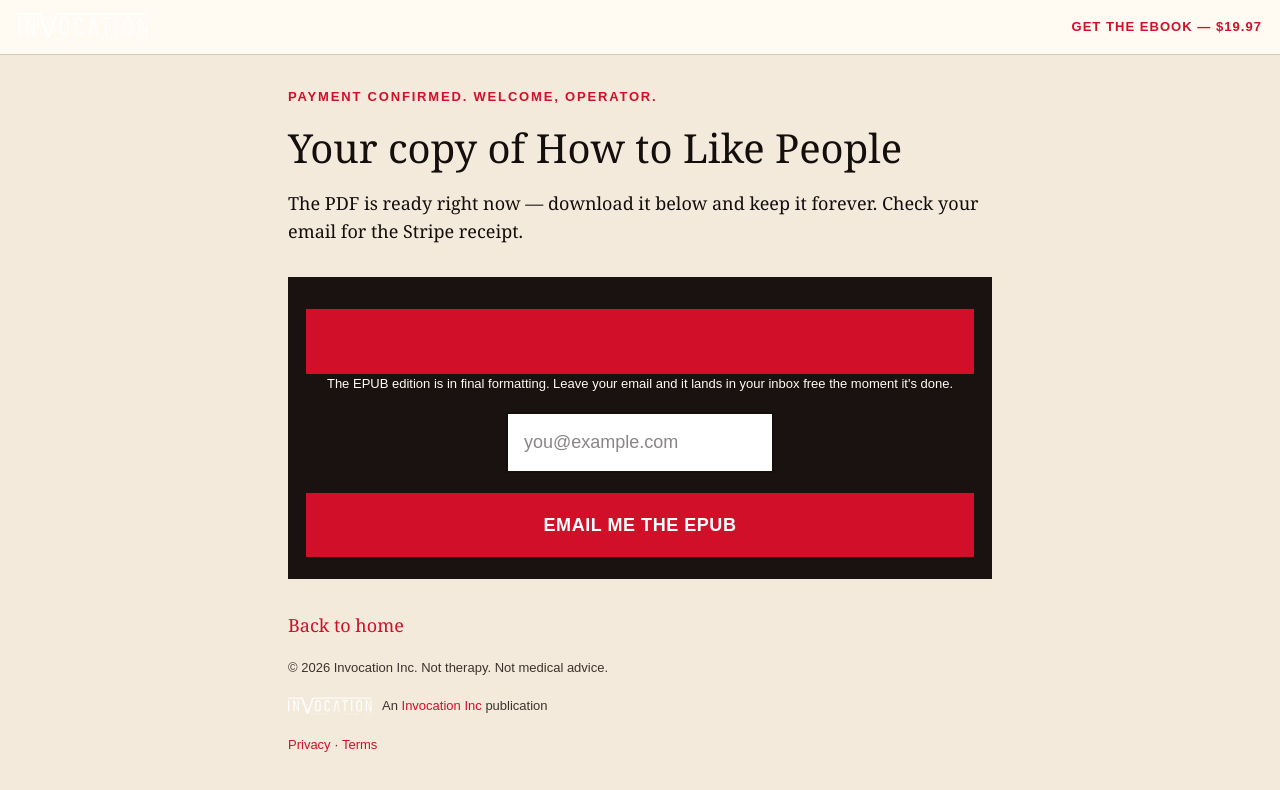
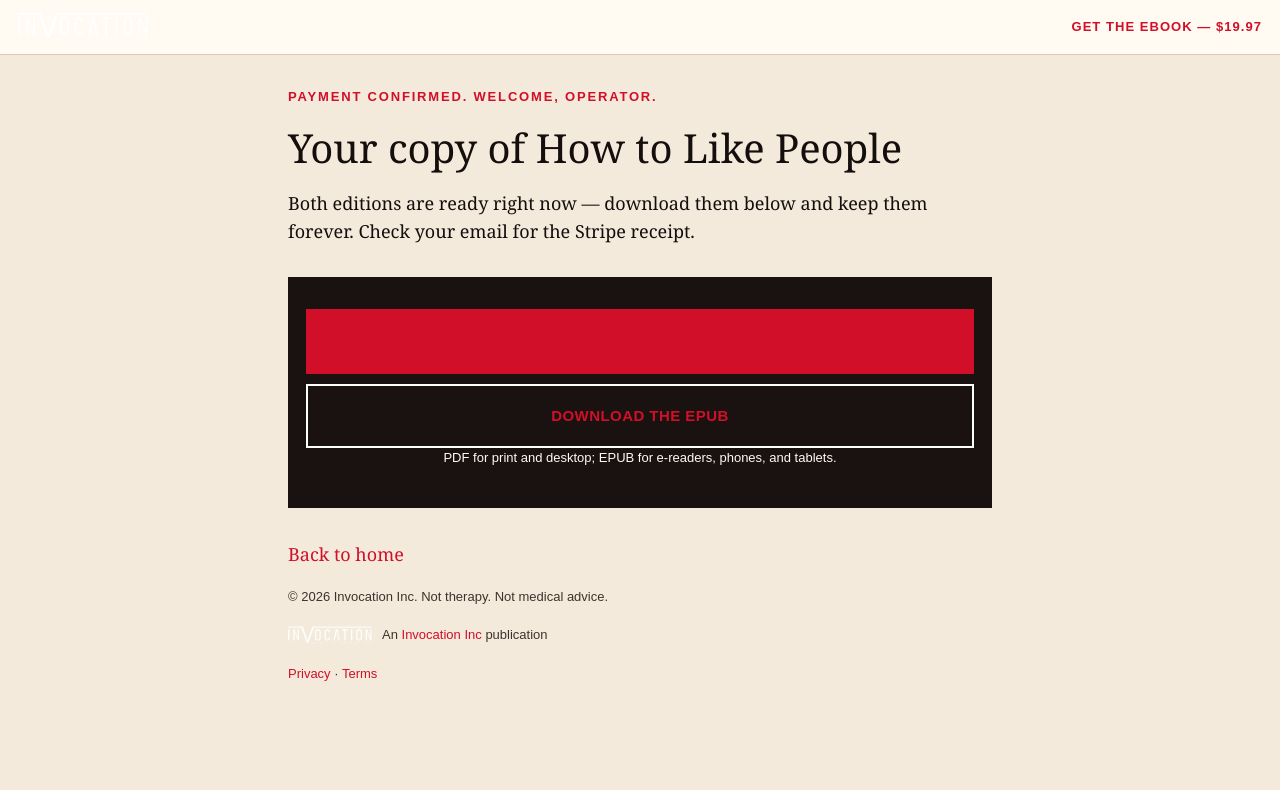
Before and after one commit to SOCIT/invocationinc-h2lp, a Next.js app: page /success in a window 1280 px wide. Shown: the top 790 px of the page. Built offline with nearby package versions, Linux system fonts and the light colour scheme.

Commit message:
H2LP V1.0 ebooks: polished PDF (cover, TOC, 137pp) + EPUB; success page offers both PDF and EPUB downloads

```diff
--- a/src/app/success/page.tsx
+++ b/src/app/success/page.tsx
@@ -3,7 +3,6 @@ import type { Metadata } from "next";
 import { Header } from "@/components/Header";
 import { Footer } from "@/components/Footer";
 import { brand } from "@/lib/products";
-import { EpubNotify } from "@/components/EpubNotify";
 
 export const metadata: Metadata = {
   title: "Purchase complete",
@@ -24,8 +23,8 @@ export default async function SuccessPage({
         <p className="lf-stamp">Payment confirmed. Welcome, operator.</p>
         <h1>Your copy of {brand.bookTitle}</h1>
         <p>
-          The PDF is ready right now — download it below and keep it forever.
-          Check your email for the Stripe receipt.
+          Both editions are ready right now — download them below and keep them
+          forever. Check your email for the Stripe receipt.
         </p>
         <div className="lf-cta">
           <a
@@ -35,11 +34,16 @@ export default async function SuccessPage({
           >
             Download the PDF
           </a>
+          <a
+            className="lf-btn lf-btn-ghost"
+            href="/downloads/h2lp.epub"
+            download="How-to-Like-People.epub"
+          >
+            Download the EPUB
+          </a>
           <p className="lf-tiny">
-            The EPUB edition is in final formatting. Leave your email and it lands
-            in your inbox free the moment it&apos;s done.
+            PDF for print and desktop; EPUB for e-readers, phones, and tablets.
           </p>
-          <EpubNotify />
         </div>
         {sessionId && (
           <p className="lf-tiny" style={{ color: "var(--soft)" }}>
```
Also changed, not shown: 2 other files (tests, documents, lock files or other folders).
